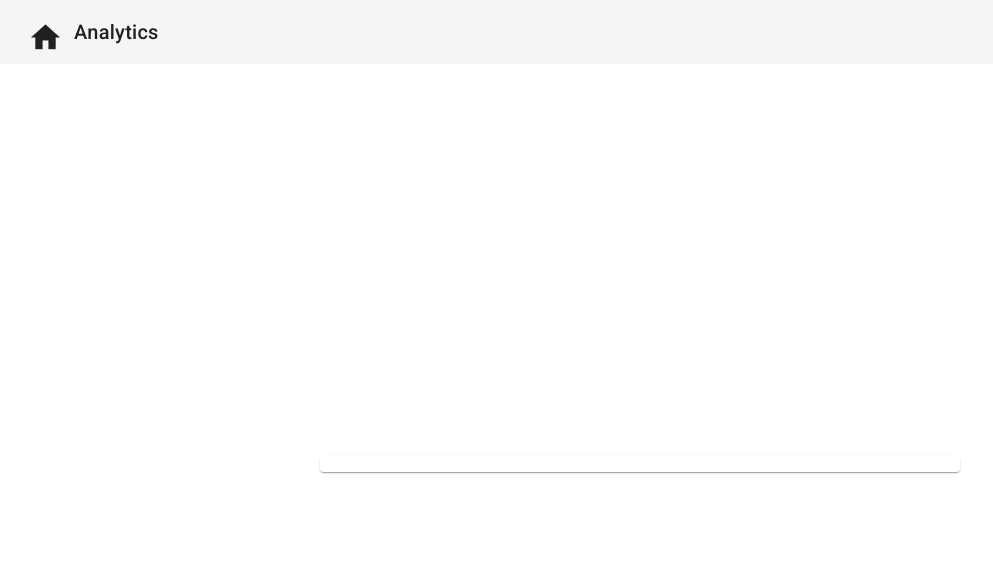
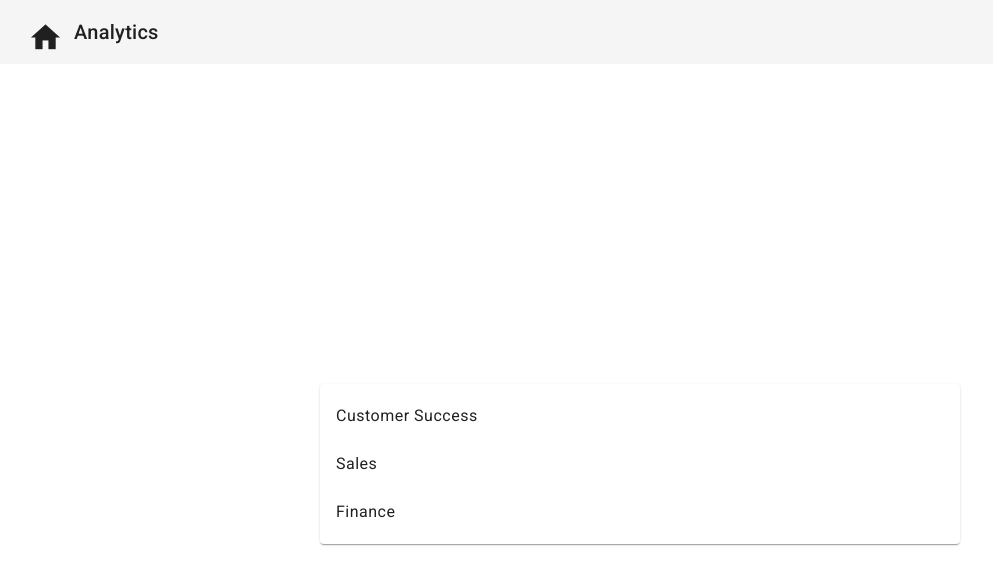
Before and after one commit to isaac-messer/TimeSheet-Angular, an Angular app in the folder timesheet-application/: page /departments in a window 1280 px wide. Shown: the top 584 px of the page, without its empty margins (0-993 px from the left). Built offline with nearby package versions, Linux system fonts and the light colour scheme.

Commit message:
Added Service to Populate Departments.html List

```diff
--- a/timesheet-application/src/app/components/departments/departments.component.ts
+++ b/timesheet-application/src/app/components/departments/departments.component.ts
@@ -1,4 +1,6 @@
-import { Component } from '@angular/core';
+import { Component, OnInit } from '@angular/core';
+import { DepartmentsService } from 'src/app/services/departments.service';
+import { Department } from 'src/app/interfaces/department';
 
 @Component({
   selector: 'app-departments',
@@ -6,5 +8,13 @@ import { Component } from '@angular/core';
   styleUrls: ['./departments.component.scss']
 })
 export class DepartmentsComponent {
+  departments: Department [];
 
-}
+  constructor(
+    private departmentsService: DepartmentsService,
+  ) {}
+
+    ngOnInit(): void{
+      this.departments = this.departmentsService.departments;
+    };
+};
--- /dev/null
+++ b/timesheet-application/src/app/interfaces/department.ts
@@ -0,0 +1,4 @@
+export interface Department {
+    id: string;
+    name: string;
+}
--- /dev/null
+++ b/timesheet-application/src/app/services/departments.service.ts
@@ -0,0 +1,14 @@
+import { Injectable } from '@angular/core';
+import { Department } from '../interfaces/department';
+
+@Injectable({
+  providedIn: 'root'
+})
+export class DepartmentsService {
+  departments: Department [] = [
+    {id:'1', name: 'Customer Success'},
+    {id:'2', name: 'Sales'},
+    {id:'3', name: 'Finance'},
+  ]
+  constructor() { }
+}
```
Also changed, not shown: 1 other file (tests, documents, lock files or other folders).
